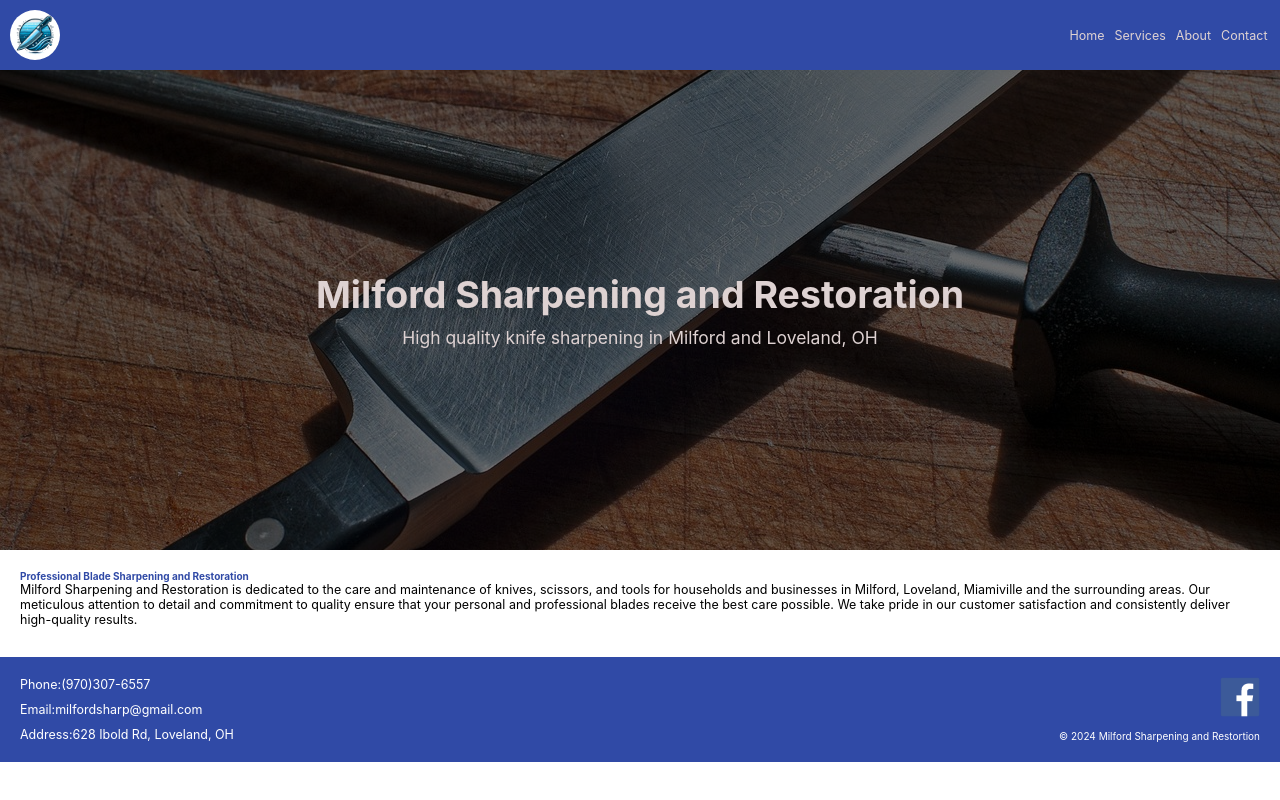
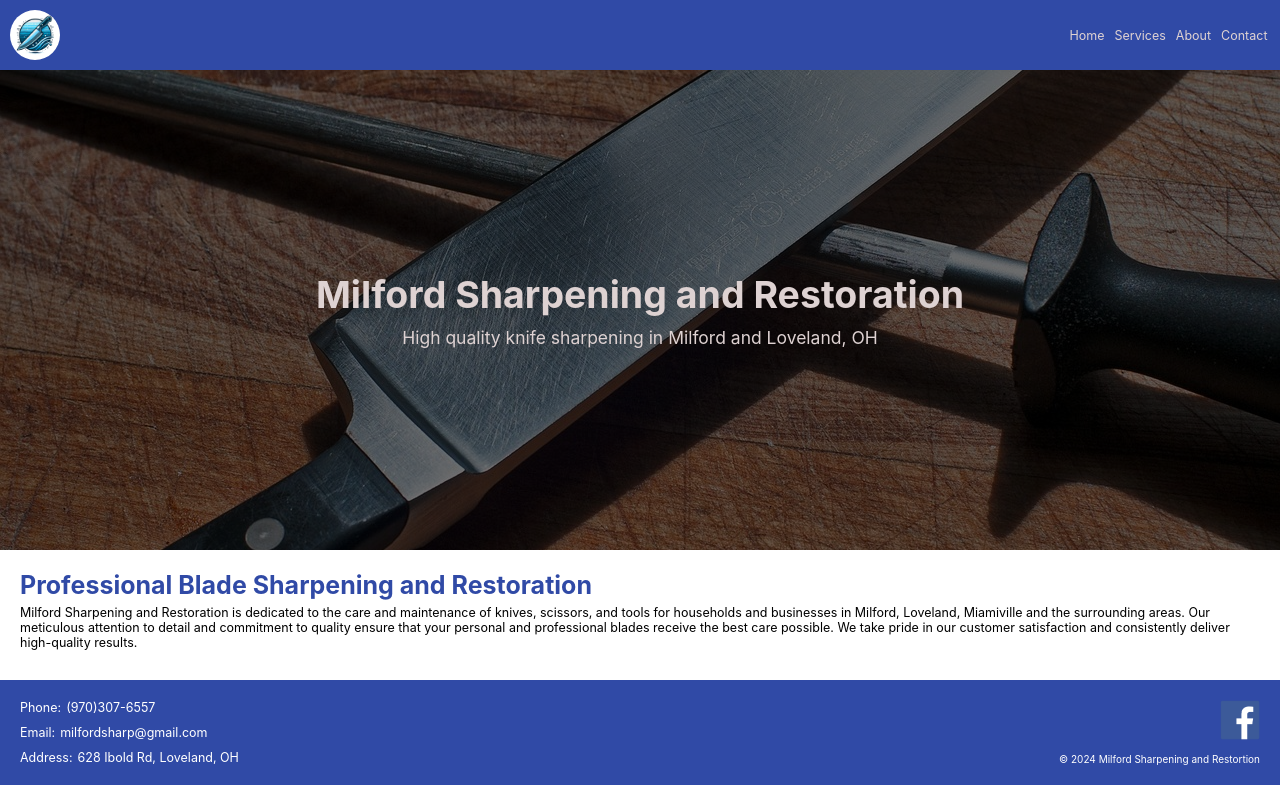
Before and after one commit to RichardGuilliams/milfordsharp, a React (Create React App) app: page / in a window 1280 px wide. Built offline with nearby package versions, Linux system fonts and the light colour scheme.

Commit message:
Fixed Headers

```diff
--- a/src/App.css
+++ b/src/App.css
@@ -44,9 +44,9 @@
   --primaryColor: rgb(48, 74, 166);
   --textColor: rgb(222, 210, 210);
   --textColorHover: rgb(197, 183, 183);
-  --headerSizeSmall: 1.25rem;
-  --headerSizeMedium: 1.5rem;
-  --headerSizeLarge: 1.75rem;
+  --headerSizeSmall: 1.5rem;
+  --headerSizeMedium: 1.75rem;
+  --headerSizeLarge: 2.75rem;
   --fontSizeTiny: .75rem;
   --fontSizeSmall: 1rem;
   --fontSizeMedium: 1.25rem;
@@ -144,6 +144,10 @@ h1, h2, h3, h4, h5, h6{
   padding: 2rem;
 }
 
+.section-main h1{
+  font-size: var(--headerSizeMedium);
+  margin-bottom: 1.25rem;
+}
 .section-main h2{
   font-size: var(--headerSizeSmall);
   margin-bottom: 1rem;
@@ -187,6 +191,7 @@ h1, h2, h3, h4, h5, h6{
 .footer ul > li > p{
   color: white;
   font-size: var(--fontSizeSmall);
+  margin-right: .5rem;
 }
 
 .footer ul > li > a{
@@ -247,6 +252,11 @@ h1, h2, h3, h4, h5, h6{
   }
 
   /* Section Main */
+  .section-main h1{
+    font-size: 2.5rem;
+    margin-bottom: .5rem;
+  }
+
   .section-main h2{
     font-size: 2.25rem;
   }
```
Also changed, not shown: src/components/Footer.jsx (+5 -5 lines).
